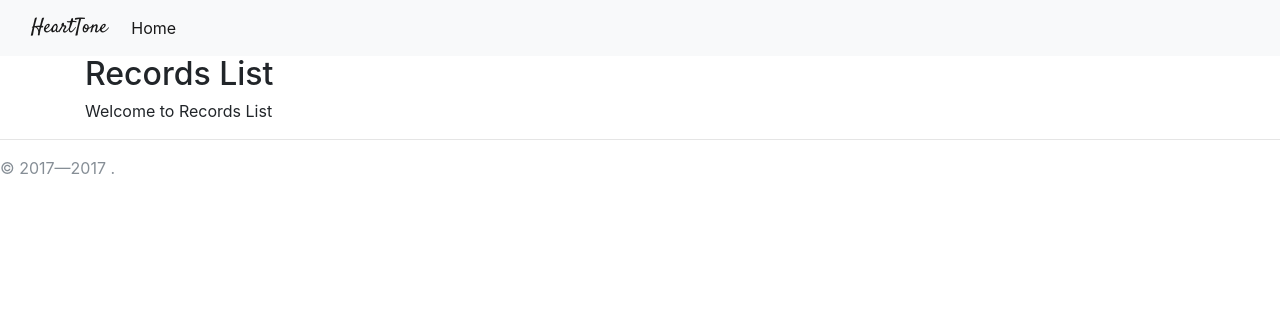
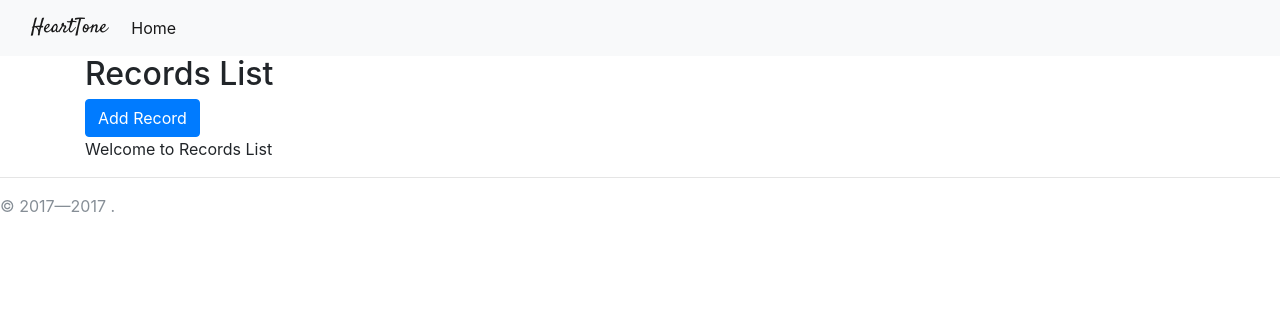
Before and after one commit to nataliia-pimankova/hearttone, a Django app: page / in a window 1280 px wide. Shown: the top 316 px of the page. Run offline with Django 3.2, Linux system fonts and the light colour scheme; some libraries are stand-ins or nearby versions.

Commit message:
template for record add

```diff
--- a/hearttone/urls.py
+++ b/hearttone/urls.py
@@ -21,6 +21,7 @@ from records import views
 urlpatterns = [
     # Records urls
     url(r'^$', views.records_list, name='home'),
+    url(r'^add/$', views.records_add, name='record_add'),
 
     url(r'^admin/', admin.site.urls),
 ]
--- a/records/templates/records/records_list.html
+++ b/records/templates/records/records_list.html
@@ -8,7 +8,7 @@
 {% block title %}{% trans 'Records List' %}{% endblock title %}
 
 {% block content %}
-{#  <a href="{% url "records_add" %}" class="btn btn-primary">{% trans "Add Student" %}</a>#}
+  <a href="{% url "record_add" %}" class="btn btn-primary">{% trans "Add Record" %}</a>
 
 
 <p>{% trans "Welcome to Records List" %}</p>
--- a/records/views.py
+++ b/records/views.py
@@ -7,3 +7,7 @@ from django.http import HttpResponse
 
 def records_list(request):
     return render(request, 'records/records_list.html', {})
+
+
+def records_add(request):
+    return render(request, 'records/records_add.html', {})
```
